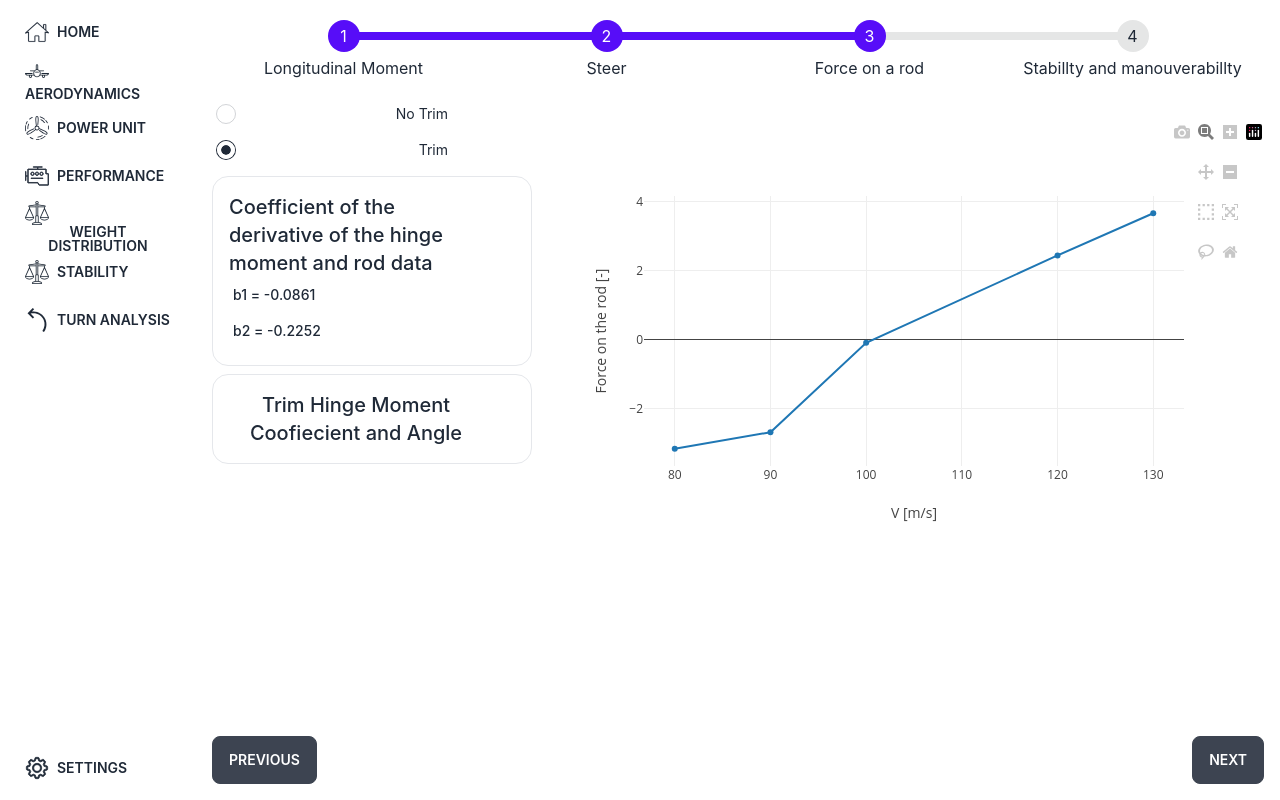
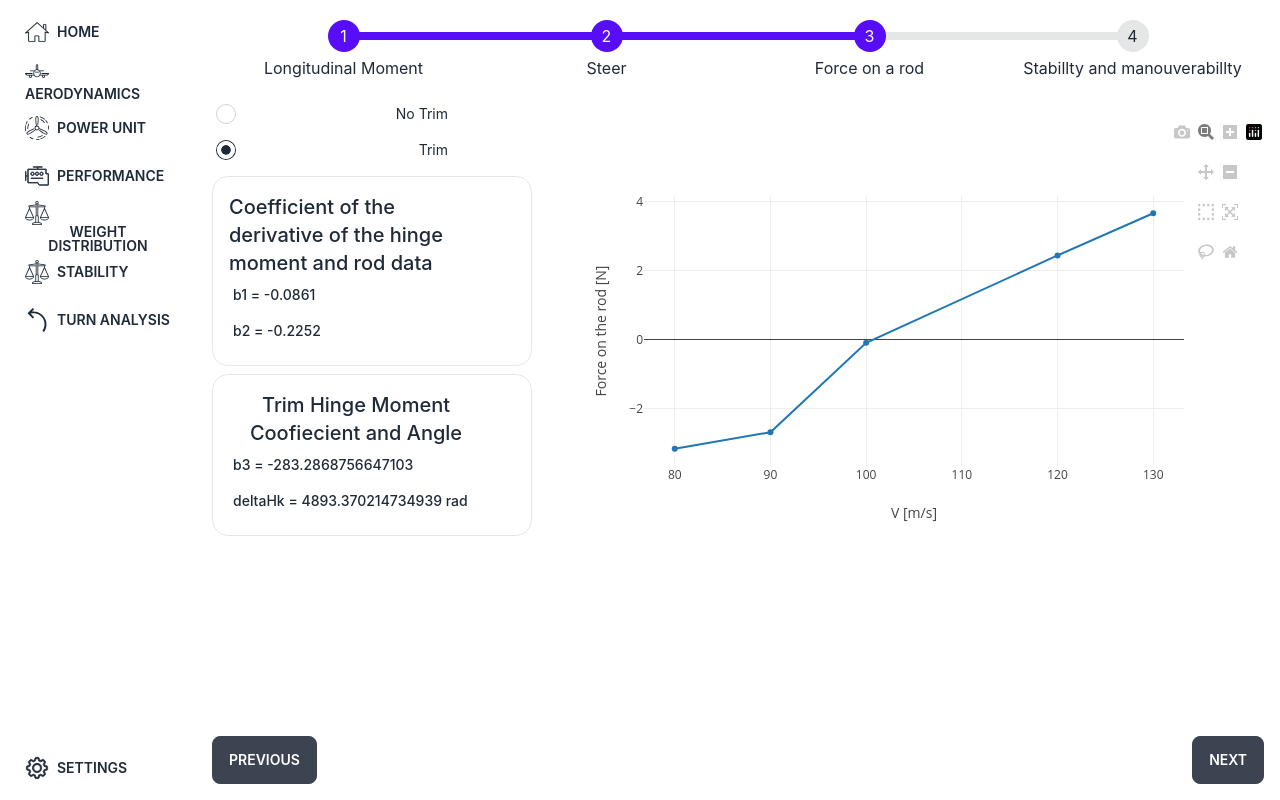
Before and after one commit to adamsmietanka/aircraft-calculator, a React (Create React App) app in the folder frontend/: page /stability/rod-force in a window 1280 px wide. Built offline with nearby package versions, Linux system fonts and the light colour scheme.

Commit message:
feat: finish force on the rod component

```diff
--- a/frontend/src/components/molecules/StabillityForceOnTheRodChart.tsx
+++ b/frontend/src/components/molecules/StabillityForceOnTheRodChart.tsx
@@ -15,7 +15,7 @@ const StabillityForceOnTheRodChart = () => {
     let layout = {
       tittle: { text: "Force on the Rod" },
       xaxis: { title: { text: "V [m/s]" } },
-      yaxis: { title: { text: "Force on the rod [-]" } },
+      yaxis: { title: { text: "Force on the rod [N]" } },
     };
     return layout;
   };
--- a/frontend/src/components/molecules/StabillityForceOnTheRodTrimCooficientDataCollapse.tsx
+++ b/frontend/src/components/molecules/StabillityForceOnTheRodTrimCooficientDataCollapse.tsx
@@ -1,24 +1,120 @@
 import React, { useEffect } from "react";
-import { getB3 } from "../../utils/forceOnTheRodCalculation";
-import { useForceOnTheRodOutputStore, useTrimStore } from "../../utils/useForceOnTheRod";
+import { getB3, trimAngleCalculation } from "../../utils/forceOnTheRodCalculation";
+import { findClosestValueIndexIntheArray } from "../../utils/misc";
+import {
+  calculateDelta,
+  calculateSteerIncilinationAngle,
+  getCzFromVelocity,
+} from "../../utils/steerCalculation";
+import {
+  useForceOnTheRodOutputStore,
+  useTrimStore,
+  useTrimVelocityStore,
+} from "../../utils/useForceOnTheRod";
+import {
+  useLongitudalMomentOutput,
+  useLongitudalMomentStore,
+} from "../../utils/useLongitudalMoment";
+import { useSteerOutputStore, useSteerStore } from "../../utils/useSteer";
 import InputNumber from "../atoms/InputNumber";
 
 const StabillityForceOnTheRodTrimCooficientDataCollapse = () => {
+  const trimVelocity = useTrimVelocityStore((state) => state.trimVelocity);
+  const setTrimVelocity = useTrimVelocityStore(
+    (state) => state.setTrimVelocity
+  );
   const trimData = useTrimStore();
-  const b3 = useForceOnTheRodOutputStore((state) => state.b3)
-  const setB3 = useForceOnTheRodOutputStore((state) => state.setB3)
-  const deltaHK = useForceOnTheRodOutputStore((state) => state.deltaHk)
+  const b1 = useForceOnTheRodOutputStore((state) => state.b1);
+  const b2 = useForceOnTheRodOutputStore((state) => state.b2);
+  const b3 = useForceOnTheRodOutputStore((state) => state.b3);
+  const setB3 = useForceOnTheRodOutputStore((state) => state.setB3);
+  const deltaHK = useForceOnTheRodOutputStore((state) => state.deltaHk);
+  const setDeltaHk = useForceOnTheRodOutputStore((state) => state.setDeltaHk);
 
-  useEffect(()=>{setB3(getB3(trimData))},[setB3,trimData])
+  //delta and alfa calculation data
+  const a = useSteerStore((state) => state.a);
+  const a1 = useSteerOutputStore((state) => state.a1);
+  const a2 = useSteerOutputStore((state) => state.a2);
+  const kappa = useSteerOutputStore((state) => state.kappa);
+  const dEpsTodAlfa = useSteerOutputStore((state) => state.dEpsTodAlfa);
+  const steerIncilinationAngle = useSteerOutputStore(
+    (state) => state.steerInclinationAngle
+  );
+  const longitudanalMomentArray = useLongitudalMomentOutput(
+    (state) => state.cmbu
+  );
+  const CzOriginalaArray = useLongitudalMomentStore((state) => state.cz);
+  //Cz calculation data
+  const cruiseAlttiude = useSteerStore((state) => state.cruiseAlttiude);
+  const mass = useSteerStore((state) => state.mass);
+  const wingSurface = useLongitudalMomentStore((state) => state.S);
+
+  useEffect(() => {
+    setB3(getB3(trimData));
+  }, [setB3, trimData]);
+  useEffect(() => {
+    let cruiseVelocity = trimVelocity;
+    let CzArray = [
+      getCzFromVelocity({
+        cruiseVelocity,
+        cruiseAlttiude,
+        mass,
+        wingSurface,
+      }),
+    ];
+    let Cz = CzArray.reduce((curr) => curr);
+
+    let CmbuArray = [
+      longitudanalMomentArray[
+        findClosestValueIndexIntheArray(CzOriginalaArray, Cz)
+      ],
+    ];
+    let Cmbu = CmbuArray.reduce((curr) => curr);
+
+    let deltaH = calculateDelta({
+      CmbuArray,
+      CzArray,
+      a,
+      a1,
+      a2,
+      kappa,
+      dEpsTodAlfa,
+      steerIncilinationAngle,
+    }).reduce((curr) => curr);
+
+    let alfaH = calculateSteerIncilinationAngle({
+      kappa,
+      a1,
+      a,
+      dEpsTodAlfa,
+      Cmbu,
+      Cz,
+    });
+
+    setDeltaHk(trimAngleCalculation({ b1 ,b2,b3,alfaH,deltaH }));
+  }, [a, a1, a2, kappa, dEpsTodAlfa, steerIncilinationAngle]);
+
   return (
     <div tabIndex={0} className="collapse border rounded-box">
       <input type="checkbox" />
       <button className="collapse-title text-xl font-medium">
         {" "}
         Trim Hinge Moment Coofiecient and Angle
+        <label className="label">
+          <span className="label-text"> b3 = {b3} </span>
+        </label>
+        <label className="label">
+          <span className="label-text"> deltaHk = {deltaHK} rad </span>
+        </label>
       </button>
       <div className="collapse-content ">
-      <InputNumber
+        <InputNumber
+          value={trimVelocity}
+          setter={setTrimVelocity}
+          label="Trim Velocity"
+          unit="m/s"
+        />
+        <InputNumber
           value={trimData.rudderCord}
           setter={trimData.setRudderCord}
           label="Rudder cord in the center of the trim flap"
--- a/frontend/src/components/organisms/StabilityRodForce.tsx
+++ b/frontend/src/components/organisms/StabilityRodForce.tsx
@@ -1,17 +1,21 @@
 import React, { useEffect, useState } from "react";
-import { forceOnTheRodCaclculation } from "../../utils/forceOnTheRodCalculation";
+import {
+  forceOnTheRodCaclculation,
+  heightSteerHingeMomentCalculation,
+} from "../../utils/forceOnTheRodCalculation";
 import {
   useForceOnTheRodOutputStore,
   useForceOnTheRodStore,
 } from "../../utils/useForceOnTheRod";
 
-import { useSteerStore } from "../../utils/useSteer";
+import { useSteerOutputStore, useSteerStore } from "../../utils/useSteer";
 import RadioOptions from "../atoms/RadioOptions";
 import StabillityForceOnTheRodChart from "../molecules/StabillityForceOnTheRodChart";
 import StabillityForceOnTheRodHingeMoment from "../molecules/StabillityForceOnTheRodHingeMoment";
 import StabillityForceOnTheRodTrimCooficientDataCollapse from "../molecules/StabillityForceOnTheRodTrimCooficientDataCollapse";
 
 const StabilityRodForce = () => {
+  //forceOnTheRodCaclculation
   const setForceOnTheRod = useForceOnTheRodOutputStore(
     (state) => state.setForceOnTheRod
   );
@@ -28,7 +32,46 @@ const StabilityRodForce = () => {
   const velocity = useForceOnTheRodStore((state) => state.velocity);
   const velocityRatio = useSteerStore((state) => state.speedDifference);
 
+  //heightSteerHingeMomentCalculation
+  const setHeightSteerHingeMoment = useForceOnTheRodOutputStore(
+    (state) => state.setHeightSteerHingeMoment
+  );
+  const b1 = useForceOnTheRodOutputStore((state) => state.b1);
+  const b2 = useForceOnTheRodOutputStore((state) => state.b2);
+  const b3 = useForceOnTheRodOutputStore((state) => state.b3);
+  const deltaHk = useForceOnTheRodOutputStore((state) => state.deltaHk);
+  const deltaH = useSteerOutputStore((state)=> state.delta)
+  const alfaH = useSteerOutputStore((state)=> state.alfaH)
   const [optionChosen, setOptionChosen] = useState("Trim");
+
+  useEffect(() => {
+    switch (optionChosen) {
+      case "trim":
+        setHeightSteerHingeMoment(
+          heightSteerHingeMomentCalculation({
+            b1,
+            alfaH,
+            b2,
+            deltaH,
+            b3,
+            deltaHk,
+          })
+        );
+        break;
+        case "No Trim":
+          setHeightSteerHingeMoment(
+            heightSteerHingeMomentCalculation({
+              b1,
+              alfaH,
+              b2,
+              deltaH,
+            })
+          );
+          break;
+    }
+    console.log("Height steer hinge moment: "+ heightSteerHingeMoment)
+  }, [b1, alfaH, b2, deltaH, b3, deltaHk,optionChosen]);
+
   useEffect(() => {
     setForceOnTheRod(
       forceOnTheRodCaclculation({
@@ -42,7 +85,8 @@ const StabilityRodForce = () => {
         velocityRatio,
       })
     );
-  }, [setForceOnTheRod,
+  }, [
+    setForceOnTheRod,
     height,
     steerArea,
     steerCord,
@@ -52,6 +96,7 @@ const StabilityRodForce = () => {
     velocity,
     velocityRatio,
   ]);
+
   return (
     <div className="flex flex-row">
       <div className="flex flex-col w-80 mr-8 space-y-2">
--- a/frontend/src/utils/forceOnTheRodCalculation.ts
+++ b/frontend/src/utils/forceOnTheRodCalculation.ts
@@ -1,5 +1,6 @@
 import { density } from "./atmosphere";
-import { powerUnitSteps } from "./steps";
+
+
 
 interface forceOnTheRodCaclculationData {
   height: number;
@@ -104,3 +105,17 @@ const getF = (steerTrailingEdgeAngle: number) => {
   }
   return F
 };
+
+
+
+interface trimAngleCalculationData{
+  b1:number
+  b2:number
+  b3:number
+  alfaH:number
+  deltaH:number
+}
+
+export const trimAngleCalculation = ({ b1 ,b2,b3,alfaH,deltaH }:trimAngleCalculationData) => {
+  return (-b1/b3*alfaH - b2/b3* deltaH)
+}
--- a/frontend/src/utils/useForceOnTheRod.ts
+++ b/frontend/src/utils/useForceOnTheRod.ts
@@ -113,3 +113,13 @@ export const useTrimStore = create<TrimState>()((set) => ({
   setTrimAftHingeArea: (value) => set((state) => ({ trimAftHingeArea: value })),
   setSteerTrailingEdgeAngle: (value) => set((state) => ({ steerTrailingEdgeAngle: value })),
 }));
+
+interface TrimVelocityState {
+  trimVelocity:number
+  setTrimVelocity: (value: number) => void;
+}
+
+export const useTrimVelocityStore = create<TrimVelocityState>()((set) => ({
+  trimVelocity:1.2,
+  setTrimVelocity: (value) => set((state) => ({ trimVelocity: value })),
+}));
```
